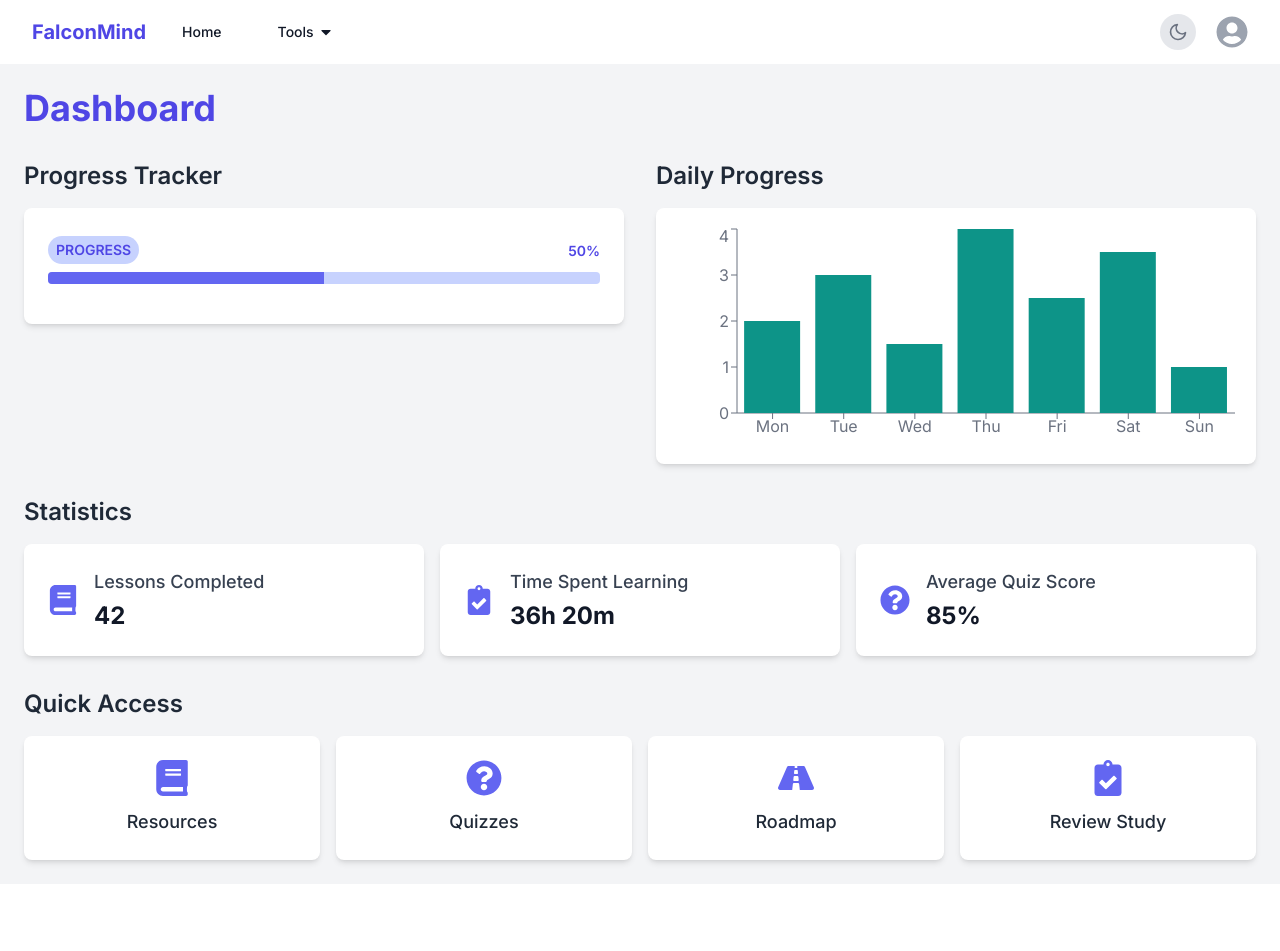
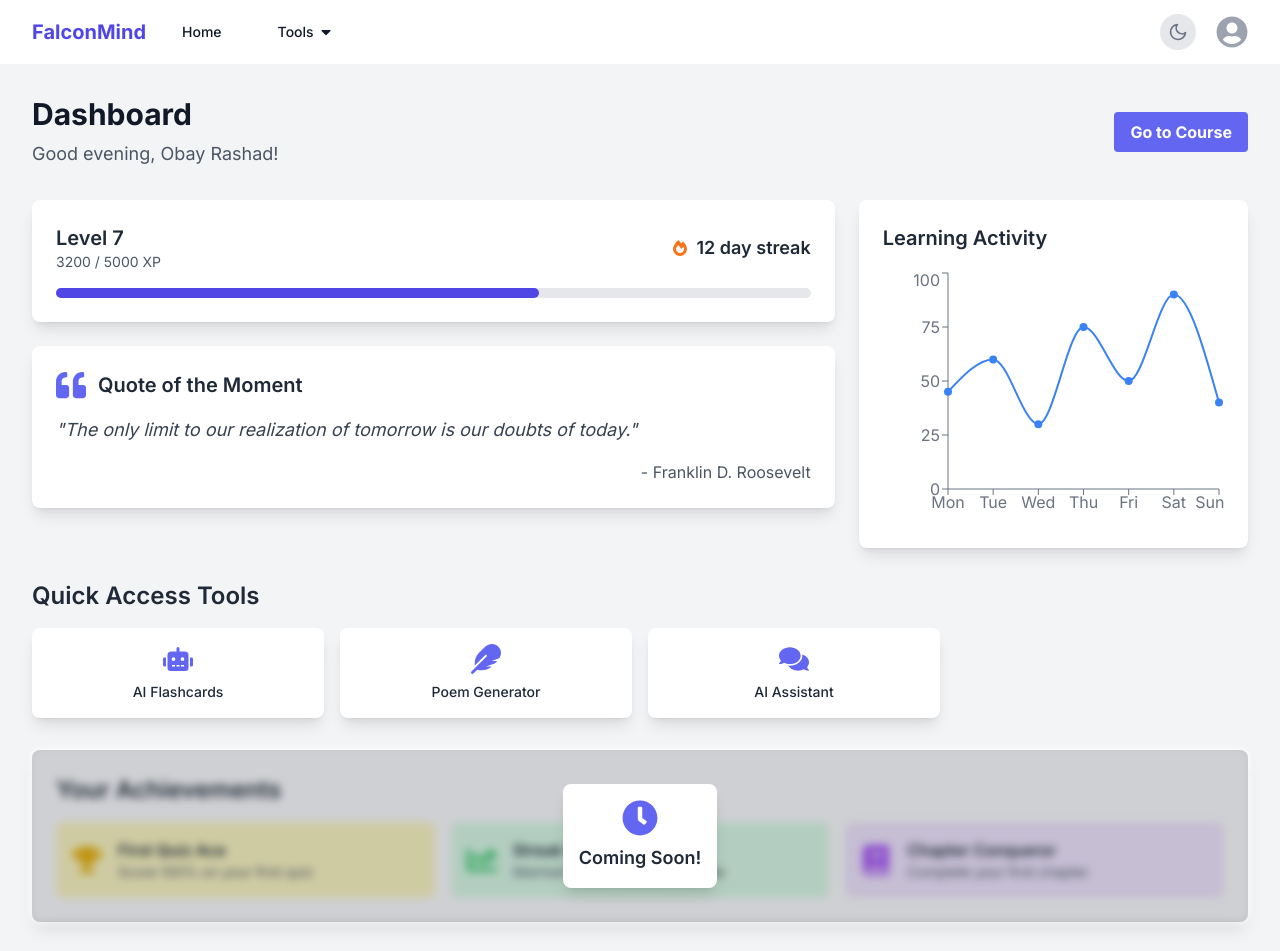
Before and after one commit to ObayM/FalconMind, a Next.js app: page /dashboard in a window 1280 px wide. Shown: the top 951 px of the page. Before the commit the page ends 884 px from the top, so only its background shows below. Built offline with nearby package versions, Linux system fonts and the light colour scheme.

Commit message:
Update Dashboard

```diff
--- a/app/dashboard/page.jsx
+++ b/app/dashboard/page.jsx
@@ -1,43 +1,205 @@
 'use client'
-import React from 'react';
+import React, { useState, useEffect } from 'react';
 import Link from 'next/link';
-import { FaBook, FaQuestionCircle, FaRoad, FaClipboardCheck } from 'react-icons/fa';
-import { BarChart, Bar, XAxis, YAxis, Tooltip, ResponsiveContainer } from 'recharts';
+import { FaBook, FaRobot, FaFeather, FaQuoteLeft, FaComments, FaChartLine, FaTrophy, FaFireAlt, FaClock } from 'react-icons/fa';
+import { LineChart, Line, XAxis, YAxis, Tooltip, ResponsiveContainer } from 'recharts';
 
-const ProgressTracker = ({ current, total }) => {
-  const percentage = Math.min(Math.max((current / total) * 100, 0), 100);
+// Mock data for the dashboard
+const mockUserData = {
+  name: "Obay Rashad",
+  level: 7,
+  xp: 3200,
+  nextLevelXp: 5000,
+  streakDays: 12,
+};
+
+const mockLearningStats = [
+  { day: 'Mon', minutes: 45 },
+  { day: 'Tue', minutes: 60 },
+  { day: 'Wed', minutes: 30 },
+  { day: 'Thu', minutes: 75 },
+  { day: 'Fri', minutes: 50 },
+  { day: 'Sat', minutes: 90 },
+  { day: 'Sun', minutes: 40 },
+];
+
+const mockQuotes = [
+  { text: "The capacity to learn is a gift; the ability to learn is a skill; the willingness to learn is a choice.", author: "Brian Herbert" },
+  { text: "The beautiful thing about learning is that nobody can take it away from you.", author: "B.B. King" },
+  { text: "Education is the passport to the future, for tomorrow belongs to those who prepare for it today.", author: "Malcolm X" },
+    {
+      "text": "Rise above the storm, and you will find the sunshine.",
+      "author": "Mario Fernández"
+    },
+    {
+      "text": "Success is not final, failure is not fatal: It is the courage to continue that counts.",
+      "author": "Winston Churchill"
+    },
+    {
+      "text": "The only way to achieve the impossible is to believe it is possible.",
+      "author": "Charles Kingsleigh"
+    },
+    {
+      "text": "Your limitation—it's only your imagination.",
+      "author": "Unknown"
+    },
+    {
+      "text": "The future belongs to those who believe in the beauty of their dreams.",
+      "author": "Eleanor Roosevelt"
+    },
+    {
+      "text": "The harder the struggle, the more glorious the triumph.",
+      "author": "Swami Sivananda"
+    },
+    {
+      "text": "Do not wait; the time will never be 'just right.' Start where you stand.",
+      "author": "Napoleon Hill"
+    },
+    {
+      "text": "Do something today that your future self will thank you for.",
+      "author": "Unknown"
+    },
+    {
+      "text": "The greatest glory in living lies not in never falling, but in rising every time we fall.",
+      "author": "Nelson Mandela"
+    },
+    {
+      "text": "You are never too old to set another goal or to dream a new dream.",
+      "author": "C.S. Lewis"
+    },
+    {
+      "text": "In the middle of difficulty lies opportunity.",
+      "author": "Albert Einstein"
+    },
+    {
+      "text": "The only limit to our realization of tomorrow is our doubts of today.",
+      "author": "Franklin D. Roosevelt"
+    },
+    {
+      "text": "Dream big and dare to fail.",
+      "author": "Norman Vaughan"
+    },
+    {
+      "text": "Act as if what you do makes a difference. It does.",
+      "author": "William James"
+    },
+    {
+      "text": "Believe you can and you're halfway there.",
+      "author": "Theodore Roosevelt"
+    },
+    {
+      "text": "Don't watch the clock; do what it does. Keep going.",
+      "author": "Sam Levenson"
+    },
+    {
+      "text": "Challenges are what make life interesting and overcoming them is what makes life meaningful.",
+      "author": "Joshua J. Marine"
+    },
+    {
+      "text": "You are braver than you believe, stronger than you seem, and smarter than you think.",
+      "author": "A.A. Milne"
+    },
+    {
+      "text": "The best way to predict your future is to create it.",
+      "author": "Peter Drucker"
+    },
+    {
+      "text": "The journey of a thousand miles begins with one step.",
+      "author": "Lao Tzu"
+    },
+    {
+      "text": "Our greatest glory is not in never falling, but in rising every time we fall.",
+      "author": "Confucius"
+    },
+    {
+      "text": "Do not be embarrassed by your failures, learn from them and start again.",
+      "author": "Richard Branson"
+    },
+    {
+      "text": "Success is how high you bounce when you hit bottom.",
+      "author": "George S. Patton"
+    },
+
+
+  { text: "The more that you read, the more things you will know. The more that you learn, the more places you'll go.", author: "Dr. Seuss" },
+];
+
+const quickAccessTools = [
+  { name: 'AI Flashcards', icon: FaRobot, href: '/flashcards' },
+  { name: 'Poem Generator', icon: FaFeather, href: '/poem-creator' },
+  { name: 'AI Assistant', icon: FaComments, href: '/ai-assistant' },
+];
+
+
+const comingSoon = (WrappedComponent) => {
+  return function WithComingSoon(props) {
+    return (
+      <div className="relative">
+        <div className="absolute inset-0 bg-gray-900 bg-opacity-20 flex items-center justify-center z-10 rounded-lg">
+          <div className="bg-white dark:bg-gray-800 p-4 rounded-lg shadow-lg">
+            <FaClock className="text-4xl text-indigo-500 mb-2 mx-auto" />
+            <p className="text-lg font-semibold text-center">Coming Soon!</p>
+          </div>
+        </div>
+        <div className="filter blur-sm">
+          <WrappedComponent {...props} />
+        </div>
+      </div>
+    );
+  };
+};
+
+const UserProgress = ({ xp, nextLevelXp, level, streakDays }) => {
+  const progress = (xp / nextLevelXp) * 100;
 
   return (
-    <div className="w-full bg-white dark:bg-gray-800 p-6 rounded-lg shadow-md">
-      <div className="relative pt-1">
-        <div className="flex mb-2 items-center justify-between">
-          <div>
-            <span className="text-sm font-semibold inline-block py-1 px-2 uppercase rounded-full text-indigo-600 bg-indigo-200 dark:text-indigo-300 dark:bg-indigo-900">
-              Progress
-            </span>
+    <div className="bg-white dark:bg-gray-800 rounded-lg shadow-lg p-4 sm:p-6 mb-6">
+      <div className="flex flex-col sm:flex-row items-center justify-between mb-4">
+        <div className="mb-2 sm:mb-0">
+          <h3 className="text-xl font-semibold text-gray-800 dark:text-white">Level {level}</h3>
+          <p className="text-sm text-gray-600 dark:text-gray-300">{xp} / {nextLevelXp} XP</p>
         </div>
-          <div className="text-right">
-            <span className="text-sm font-semibold inline-block text-indigo-600 dark:text-indigo-300">
-              {percentage.toFixed(0)}%
-            </span>
+        <div className="flex items-center">
+          <FaFireAlt className="text-orange-500 mr-2" />
+          <span className="text-lg font-semibold text-gray-800 dark:text-white">{streakDays} day streak</span>
         </div>
       </div>
-        <div className="overflow-hidden h-3 mb-4 text-xs flex rounded bg-indigo-200 dark:bg-indigo-700">
-          <div
-            style={{ width: `${percentage}%` }}
-            className="shadow-none flex flex-col text-center whitespace-nowrap text-white justify-center bg-indigo-500 dark:bg-indigo-300 transition-all duration-500 ease-in-out"
-          ></div>
-        </div>
+      <div className="w-full bg-gray-200 rounded-full h-2.5 dark:bg-gray-700">
+        <div className="bg-indigo-600 h-2.5 rounded-full" style={{ width: `${progress}%` }}></div>
       </div>
     </div>
   );
 };
 
-const DailyProgressChart = ({ data }) => {
+const QuoteSection = () => {
+  const [quote, setQuote] = useState(mockQuotes[0]);
+
+  useEffect(() => {
+    const randomIndex = Math.floor(Math.random() * mockQuotes.length);
+    setQuote(mockQuotes[randomIndex]);
+  }, []);
+
   return (
-    <div className="w-full h-64 bg-white dark:bg-gray-800 p-4 rounded-lg shadow-md">
+    <div className="bg-white dark:bg-gray-800 rounded-lg shadow-lg p-6 mb-6">
+      <div className="flex items-center mb-4">
+        <FaQuoteLeft className="text-3xl text-indigo-500 mr-3" />
+        <h3 className="text-xl font-semibold text-gray-800 dark:text-white">Quote of the Moment</h3>
+      </div>
+      <blockquote className="text-lg italic text-gray-700 dark:text-gray-300 mb-4">
+        "{quote.text}"
+      </blockquote>
+      <p className="text-right text-gray-600 dark:text-gray-400">- {quote.author}</p>
+    </div>
+  );
+};
+
+const LearningStats = ({ data }) => {
+  return (
+    <div className="bg-white dark:bg-gray-800 rounded-lg shadow-lg p-4 sm:p-6">
+      <h3 className="text-xl font-semibold text-gray-800 dark:text-white mb-4">Learning Activity</h3>
+      <div className="h-64">
         <ResponsiveContainer width="100%" height="100%">
-        <BarChart data={data}>
+          <LineChart data={data}>
             <XAxis dataKey="day" stroke="#6B7280" />
             <YAxis stroke="#6B7280" />
             <Tooltip
@@ -48,82 +210,100 @@ const DailyProgressChart = ({ data }) => {
                 color: '#F3F4F6',
               }}
             />
-          <Bar dataKey="timeSpent" fill="#0D9488" />
-        </BarChart>
+            <Line type="monotone" dataKey="minutes" stroke="#3B82F6" strokeWidth={2} dot={{ fill: '#3B82F6', strokeWidth: 2 }} />
+          </LineChart>
         </ResponsiveContainer>
+      </div>
     </div>
   );
 };
 
+const QuickAccessTool = ({ name, icon: Icon, href }) => {
+  return (
+    <Link href={href} className="bg-white dark:bg-gray-800 rounded-lg shadow-lg p-4 flex flex-col items-center justify-center transition-all duration-300 hover:bg-indigo-50 dark:hover:bg-indigo-900 hover:transform hover:scale-105">
+      <Icon className="text-3xl mb-2 text-indigo-500" />
+      <span className="text-sm font-medium text-center text-gray-800 dark:text-gray-200">{name}</span>
+    </Link>
+  );
+};
+
+const Achievements = () => {
+  return (
+    <div className="bg-white dark:bg-gray-800 rounded-lg shadow-lg p-4 sm:p-6">
+      <h2 className="text-2xl font-semibold mb-4">Your Achievements</h2>
+      <div className="grid grid-cols-1 sm:grid-cols-2 lg:grid-cols-3 gap-4">
+        <div className="flex items-center p-4 bg-yellow-100 dark:bg-yellow-900 rounded-lg">
+          <FaTrophy className="text-3xl text-yellow-500 mr-4" />
+          <div>
+            <h3 className="font-semibold text-gray-800 dark:text-white">First Quiz Ace</h3>
+            <p className="text-sm text-gray-600 dark:text-gray-300">Score 100% on your first quiz</p>
+          </div>
+        </div>
+        <div className="flex items-center p-4 bg-green-100 dark:bg-green-900 rounded-lg">
+          <FaChartLine className="text-3xl text-green-500 mr-4" />
+          <div>
+            <h3 className="font-semibold text-gray-800 dark:text-white">Streak Master</h3>
+            <p className="text-sm text-gray-600 dark:text-gray-300">Maintain a 7-day learning streak</p>
+          </div>
+        </div>
+        <div className="flex items-center p-4 bg-purple-100 dark:bg-purple-900 rounded-lg">
+          <FaBook className="text-3xl text-purple-500 mr-4" />
+          <div>
+            <h3 className="font-semibold text-gray-800 dark:text-white">Chapter Conqueror</h3>
+            <p className="text-sm text-gray-600 dark:text-gray-300">Complete your first chapter</p>
+          </div>
+        </div>
+      </div>
+    </div>
+  );
+};
+
+const ComingSoonAchievements = comingSoon(Achievements);
+
 const Dashboard = () => {
-  const stats = [
-    { label: 'Lessons Completed', value: 42, icon: FaBook },
-    { label: 'Time Spent Learning', value: '36h 20m', icon: FaClipboardCheck },
-    { label: 'Average Quiz Score', value: '85%', icon: FaQuestionCircle },
-  ];
+  const [greeting, setGreeting] = useState('');
 
-  const buttons = [
-    { label: 'Resources', icon: FaBook, href: '/resources' },
-    { label: 'Quizzes', icon: FaQuestionCircle, href: '/quizzes' },
-    { label: 'Roadmap', icon: FaRoad, href: '/roadmap' },
-    { label: 'Review Study', icon: FaClipboardCheck, href: '/review' },
-  ];
-
-  const dailyProgressData = [
-    { day: 'Mon', timeSpent: 2 },
-    { day: 'Tue', timeSpent: 3 },
-    { day: 'Wed', timeSpent: 1.5 },
-    { day: 'Thu', timeSpent: 4 },
-    { day: 'Fri', timeSpent: 2.5 },
-    { day: 'Sat', timeSpent: 3.5 },
-    { day: 'Sun', timeSpent: 1 },
-  ];
+  useEffect(() => {
+    const hour = new Date().getHours();
+    if (hour < 12) setGreeting('Good morning');
+    else if (hour < 18) setGreeting('Good afternoon');
+    else setGreeting('Good evening');
+  }, []);
 
   return (
-    <div style={{minHeight: 'calc(100vh - 64px)'}} className="bg-gray-100 dark:bg-gray-900 text-gray-800 dark:text-white p-6">
-      <main className="max-w-7xl mx-auto">
-        <h1 className="text-4xl font-bold mb-8 text-indigo-600 dark:text-indigo-300">Dashboard</h1>
+    <div className="min-h-[calc(100vh-64px)] bg-gray-100 dark:bg-gray-900 text-gray-800 dark:text-white">
+      <main className="max-w-7xl mx-auto px-4 sm:px-6 lg:px-8 py-8">
+        <div className="flex flex-col sm:flex-row items-center justify-between mb-8">
+          <div>
+            <h1 className="text-3xl font-bold text-gray-900 dark:text-white mb-2">Dashboard</h1>
+            <p className="text-lg text-gray-600 dark:text-gray-300">{greeting}, {mockUserData.name}!</p>
+          </div>
+          <Link href="/course" className="mt-4 sm:mt-0 bg-indigo-500 hover:bg-indigo-600 text-white font-bold py-2 px-4 rounded transition duration-300">
+            Go to Course
+          </Link>
+        </div>
 
-        <div className="grid grid-cols-1 lg:grid-cols-2 gap-8 mb-8">
-          <div>
-            <h2 className="text-2xl font-semibold mb-4">Progress Tracker</h2>
-            <ProgressTracker current={50} total={100} />
+        <div className="grid grid-cols-1 lg:grid-cols-3 gap-6">
+          <div className="lg:col-span-2">
+            <UserProgress {...mockUserData} />
+            <QuoteSection />
           </div>
           <div>
-            <h2 className="text-2xl font-semibold mb-4">Daily Progress</h2>
-            <DailyProgressChart data={dailyProgressData} />
+            <LearningStats data={mockLearningStats} />
           </div>
         </div>
 
-        <div className="mb-8">
-          <h2 className="text-2xl font-semibold mb-4">Statistics</h2>
-          <div className="grid grid-cols-1 md:grid-cols-3 gap-4">
-            {stats.map((stat, index) => (
-              <div key={index} className="bg-white dark:bg-gray-800 p-6 rounded-lg shadow-md flex items-center">
-                <stat.icon className="text-3xl mr-4 text-indigo-500 dark:text-indigo-300" />
-                <div>
-                  <h3 className="text-lg font-medium mb-1 text-gray-700 dark:text-gray-300">{stat.label}</h3>
-                  <p className="text-2xl font-bold text-gray-900 dark:text-white">{stat.value}</p>
-                </div>
-              </div>
+        <div className="mt-8">
+          <h2 className="text-2xl font-semibold mb-4">Quick Access Tools</h2>
+          <div className="grid grid-cols-2 sm:grid-cols-4 gap-4">
+            {quickAccessTools.map((tool, index) => (
+              <QuickAccessTool key={index} {...tool} />
             ))}
           </div>
         </div>
 
-        <div>
-          <h2 className="text-2xl font-semibold mb-4">Quick Access</h2>
-          <div className="grid grid-cols-1 sm:grid-cols-2 lg:grid-cols-4 gap-4">
-            {buttons.map((button, index) => (
-              <Link
-                key={index}
-                href={button.href}
-                className="bg-white dark:bg-gray-800 p-6 rounded-lg shadow-md flex flex-col items-center justify-center transition-all duration-300 hover:bg-indigo-50 dark:hover:bg-indigo-900 hover:transform hover:scale-105"
-              >
-                <button.icon className="text-4xl mb-3 text-indigo-500 dark:text-indigo-300" />
-                <span className="text-lg font-medium text-gray-800 dark:text-gray-200">{button.label}</span>
-              </Link>
-            ))}
-          </div>
+        <div className="mt-8">
+          <ComingSoonAchievements />
         </div>
       </main>
     </div>
```
Lines whose indentation alone changed are shown as unchanged.
